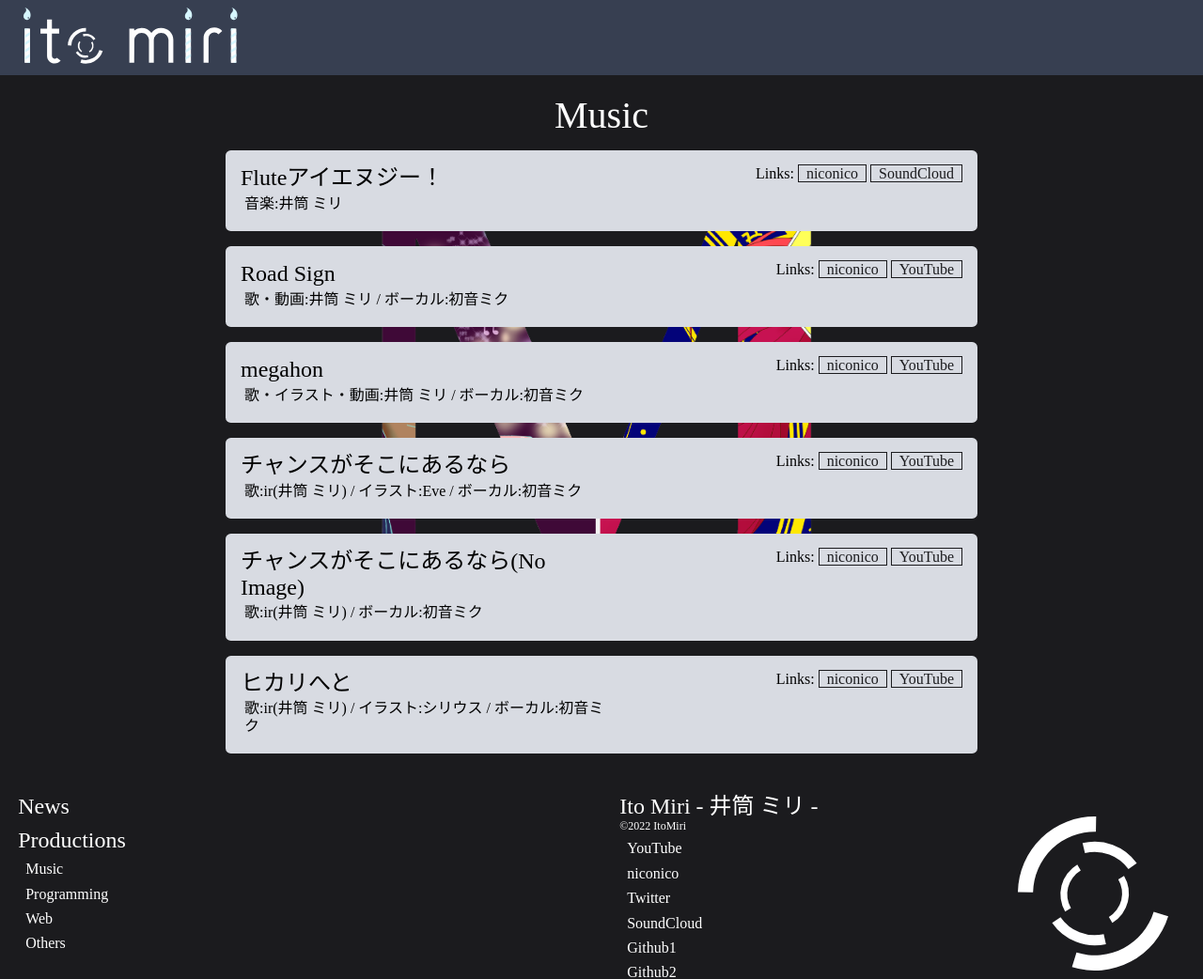
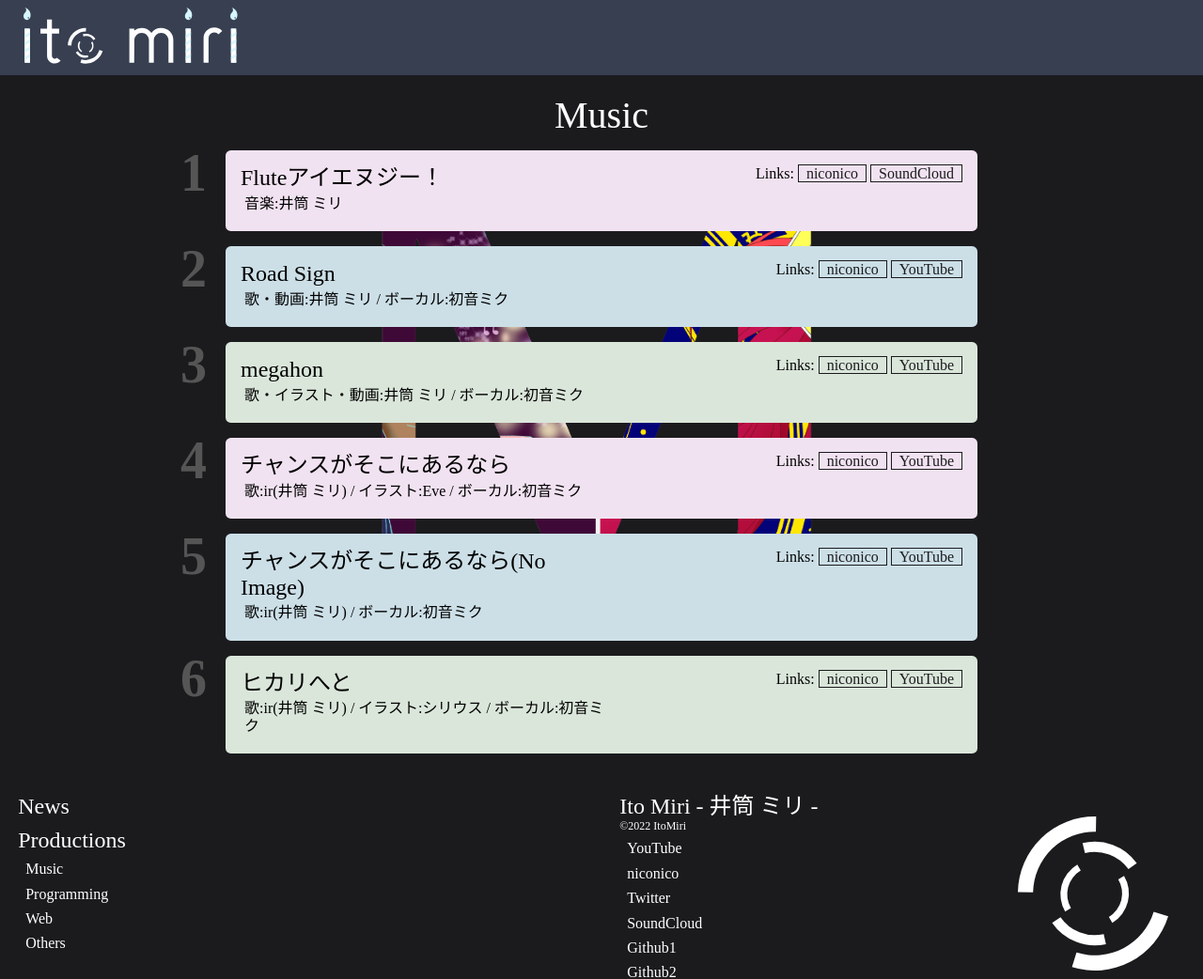
Before and after one commit to isirmt/MiriHomePage, a PHP site: page /production/music/ in a window 1280 px wide. Shown: the top 1042 px of the page at 94% size. Run offline with PHP 8.4, Linux system fonts and the light colour scheme; some web fonts are replaced.

Commit message:
fix-music

```diff
--- a/public/css/production-music.css
+++ b/public/css/production-music.css
@@ -4,6 +4,7 @@
     height: auto;
     margin: 0 auto;
     position: relative;
+    counter-reset: songs-number;
 }
 
 .p-song {
@@ -19,6 +20,45 @@
     -ms-border-radius: min(0.7vw, 0.7vh);
     -o-border-radius: min(0.7vw, 0.7vh);
     margin-bottom : min(2vw, 2vh);
+    counter-increment: songs-number;
+    z-index: 103;
+    transition: all 0.2s 0.2s;
+    -webkit-transition: all 0.2s 0.2s;
+    -moz-transition: all 0.2s 0.2s;
+    -ms-transition: all 0.2s 0.2s;
+    -o-transition: all 0.2s 0.2s;
+}
+
+.p-song:hover {
+    margin: min(5vw, 5vh) 0;
+    transition: all 0.2s;
+    -webkit-transition: all 0.2s;
+    -moz-transition: all 0.2s;
+    -ms-transition: all 0.2s;
+    -o-transition: all 0.2s;
+}
+
+.p-song::before {
+    content: counter(songs-number);
+    position: absolute;
+    left: calc((min(6vw, 6vh)) * -1);
+    top: calc((min(1vw, 1vh)) * -1);
+    color: #555555;
+    font-weight: bold;
+    font-size:min(7vw, 7vh);
+    z-index: 102;
+}
+
+.p-song:nth-child(3n-2) {
+    background-color: #f1e2f1;
+}
+
+.p-song:nth-child(3n-1) {
+    background-color: #ccdfe7;
+}
+
+.p-song:nth-child(3n) {
+    background-color: #dae6da;
 }
 
 .p-song-title {
```
